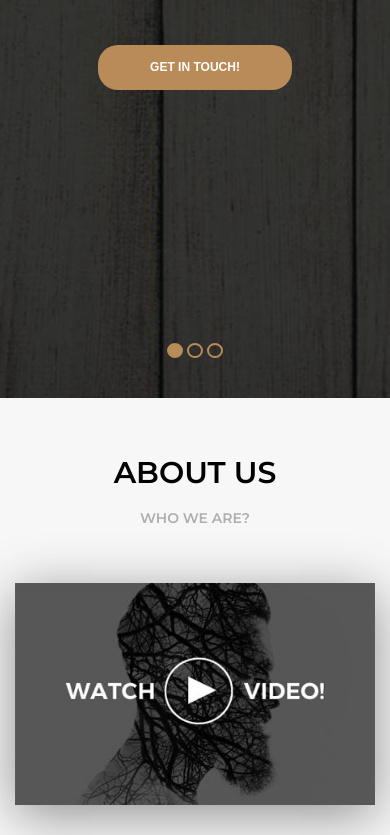
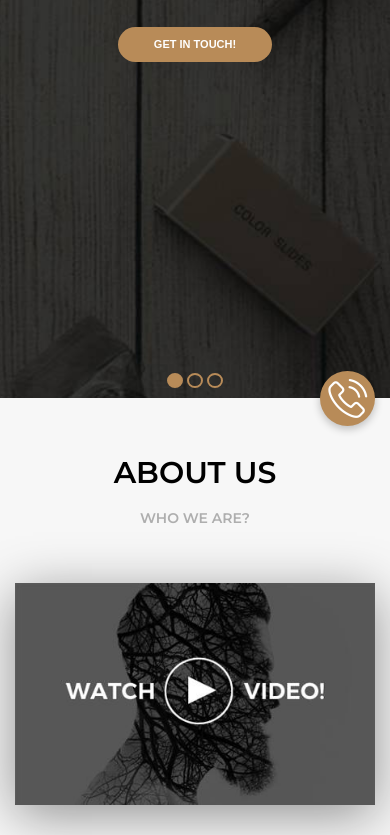
Before and after one commit to pawel-zun/awax-studio, a website: page index.html in a window 390 px wide. Shown: the part 446-1281 px from the top of the page. Drawn offline with Linux system fonts and the light colour scheme.

Commit message:
tweak resposivity of some elements

```diff
--- a/index.html
+++ b/index.html
@@ -53,7 +53,7 @@
 			<h1 class="jumbotron__title">Design is about <span class="jumbotron__title--decor">communication</span>
 			</h1>
 			<h2 class="jumbotron__subtitle">call us: +00 0 1234 5678</h2>
-			<button class="button">get in touch!</button>
+			<button class="button--masthead">get in touch!</button>
 		</div>
 		<footer class="masthead__footer">
 			<div class="pagination--masthead">
--- a/sass/modules/_responsive.scss
+++ b/sass/modules/_responsive.scss
@@ -14,3 +14,25 @@ $breakpoints: (
         + "Available breakpoints are: #{map-keys($breakpoints)}.";
   }
 }
+
+@mixin portrait($breakpoint) {
+  @if map-has-key($breakpoints, $breakpoint) {
+    @media (max-width: map-get($breakpoints, $breakpoint)) and (orientation: portrait) {
+      @content;
+    }
+  } @else {
+    @warn "Unfortunately, no value could be retrieved from `#{$breakpoint}`. "
+        + "Available breakpoints are: #{map-keys($breakpoints)}.";
+  }
+}
+
+@mixin landscape($breakpoint) {
+  @if map-has-key($breakpoints, $breakpoint) {
+    @media (max-width: map-get($breakpoints, $breakpoint)) and (orientation: landscape) {
+      @content;
+    }
+  } @else {
+    @warn "Unfortunately, no value could be retrieved from `#{$breakpoint}`. "
+        + "Available breakpoints are: #{map-keys($breakpoints)}.";
+  }
+}
--- a/sass/partials/common/_buttons.scss
+++ b/sass/partials/common/_buttons.scss
@@ -39,6 +39,10 @@
   &:focus {
   	outline: none;
   }
+  @include respond-to('small') {
+    width: 55px;
+    height: 55px;
+  }
 }
 
 .round--call {
@@ -49,7 +53,7 @@
     right: 15px;
   }
   @include respond-to('small') {
-    display: none;
+  bottom: -27.5px;
   }
 }
 
@@ -57,4 +61,7 @@
   @extend .round;
   left: 15px;
   top: -32.5px;
+  @include respond-to('small') {
+    top: -27.5px;
+  }
 }
--- a/sass/partials/sections/_footer.scss
+++ b/sass/partials/sections/_footer.scss
@@ -76,6 +76,7 @@
 	margin-bottom: 30px;
 	background-color: $detail-color-dark;
 	@include respond-to('small') {
+		width: 100%;
 		max-width: 320px;
 	}
 }
--- a/sass/partials/sections/_masthead.scss
+++ b/sass/partials/sections/_masthead.scss
@@ -7,11 +7,20 @@
 	color: $text-color-white;
 	text-transform: uppercase;
 	position: relative;
+	@include respond-to('medium') {
+		background-position: right center;
+	}
 }
 
 .masthead__navigation {
 	height: 100px;
 	background-color: $bg-color-dark;
+	@include respond-to('small') {
+		height: 80px;
+	}
+	@include respond-to('extra-small') {
+		height: 60px;
+	}
 }
 
 .navigation__container {
@@ -22,12 +31,39 @@
 	justify-content: space-between;
 	height: 100%;
 	position: relative;
+	@include respond-to('medium') {
+		padding-left: 40px;
+		padding-right: 40px;
+	}
 }
 
 .navigation__list {
 	height: 100%;
 	display: flex;
 	align-items: center;
+	@include respond-to('medium') {
+		padding-bottom: 100px;
+		position: absolute;
+		top: 100px;
+		left: 0;
+		display: none;
+		flex-direction: column;
+		justify-content: space-around;
+		background-color: $bg-color-dark;
+		width: 100%;
+		height: calc(100vh - 100px);
+		z-index: 100;
+	}
+	@include respond-to('small') {
+		top: 80px;
+		height: calc(100vh - 80px);
+		padding-bottom: 50px;
+	}
+	@include respond-to('extra-small') {
+		top: 60px;
+		height: calc(100vh - 60px);
+		padding-bottom: 15px;
+	}
 }
 
 .list__item {
@@ -38,6 +74,30 @@
 	margin: 0 auto;
 	&:hover .list__link::after {
 		visibility: visible;
+	}
+	@include respond-to('medium') {
+		font-size: 21px;
+		padding-top: 10px;
+		padding-bottom: 20px;
+		padding-left: 0;
+		padding-right: 0;
+		position: relative;
+	}
+	@include portrait('medium') {
+		font-size: 34px;
+	}
+	@include respond-to('small') {
+		font-size: 16px;
+		padding-top: 5px;
+		padding-bottom: 15px;
+	}
+	@include portrait('small') {
+		font-size: 34px;
+	}
+	@include respond-to('extra-small') {
+		font-size: 14px;
+		padding-top: 5px;
+		padding-bottom: 7px;
 	}
 }
 
@@ -54,6 +114,40 @@
 		height: 5px;
 		width: 100%;
 		background-color: $detail-color;
+	}
+	@include respond-to('medium') {
+		&::after {
+			content: '';
+			display: block;
+			visibility: visible;
+			position: absolute;
+			left: -10%;
+			top: 40px;
+			height: 2px;
+			width: 120%;
+			background-color: $detail-color;
+		}
+	}
+	@include portrait('medium') {
+		&::after {
+			top: 60px;
+		}
+	}
+	@include respond-to('small') {
+		&::after {
+			top: 25px;
+		}
+	}
+	@include portrait('small') {
+		&::after {
+			top: 60px;
+		}
+	}
+	@include respond-to('extra-small') {
+		&::after {
+			height: 1px;
+			top: 20px;
+		}
 	}
 }
 
@@ -108,79 +202,25 @@
 			background-color: $detail-color;
 		}
 	}
-}
-
-@include respond-to('medium') {
-	.navigation__container {
-		padding-left: 40px;
-		padding-right: 40px;
-	}
-	.navigation__list {
-		position: absolute;
-		top: 100px;
-		left: 0;
-		display: none;
-		flex-direction: column;
-		justify-content: flex-start;
-		background-color: $bg-color-dark;
-		width: 100vw;
-		height: calc(100vh - 100px);
-		z-index: 100;
-	}
-
-	.list__item {
+	@include respond-to('medium') {
 		display: block;
-		font-size: 21px;
-		padding-top: 10px;
-		padding-bottom: 20px;
-		padding-left: 0;
-		padding-right: 0;
-		position: relative;
-	}
-
-	.list__link {
-		display: inline-block;
-		&::after {
-			content: '';
-			display: block;
-			visibility: visible;
-			position: absolute;
-			left: -10%;
-			top: 40px;
-			height: 2px;
-			width: 120%;
-			background-color: $detail-color;
-		}
-	}
-	.navigation__burger {
-		display: block;
-	}
-}
-
-@include respond-to('small') {
-	.list__item {
-		display: block;
-		font-size: 18px;
-		padding-top: 5px;
-		padding-bottom: 15px;
-	}
-
-	.list__link {
-		display: inline-block;
-		&::after {
-			top: 30px;
-		}
 	}
 }
 
 .jumbotron {
 	@extend .container;
-	height: calc(100% - 176px);
+	height: calc(100% - 166px);
   display: flex;
   flex-direction: column;
   justify-content: center;
   align-items: center;
 	text-align: center;
+	@include respond-to('small') {
+		height: calc(100% - 131px);
+	}
+	@include respond-to('extra-small') {
+		height: calc(100% - 111px);
+	}
 }
 
 .jumbotron__title {
@@ -191,6 +231,10 @@
 	@include respond-to('small') {
 		font-size: 50px;
 		line-height: 50px;
+	}
+	@include portrait('small') {
+		font-size: 72px;
+		line-height: 69px;
 	}
 	@include respond-to('extra-small') {
 		font-size: 30px;
@@ -208,16 +252,42 @@
 	line-height: 18px;
 	text-align: center;
 	margin: 30px auto 50px;
+	@include respond-to('small') {
+		font-size: 18px;
+		margin: 20px auto 30px;
+	}
+	@include portrait('small') {
+		font-size: 24px;
+		margin: 30px auto 50px;
+	}
 	@include respond-to('extra-small') {
 		font-size: 14px;
+		margin: 20px auto 30px;
+	}
+}
+
+.button--masthead {
+	@extend .button;
+	@include respond-to('extra-small') {
+		max-width: 154px;
+		height: 35px;
+		font-size: 11px;
+		font-weight: 600;
 	}
 }
 
 .masthead__footer {
 	@extend .section__footer;
+	@include respond-to('small') {
+		padding-top: 20px;
+		padding-bottom: 0;
+	}
 }
 
 .pagination--masthead {
 	@extend .pagination;
-	padding-top: 20px;
+	padding-top: 5px;
+	@include respond-to('small') {
+		padding-bottom: 10px;
+	}
 }
--- a/sass/partials/sections/_services.scss
+++ b/sass/partials/sections/_services.scss
@@ -31,6 +31,9 @@
 	}
 	@include respond-to('small') {
 		grid-column: span 6;
+		&::after {
+			right: -8px;
+		}
 		&:nth-of-type(2) {
 			&::after {
 				display: none;
```
Also changed, not shown: style.css, 1 other file.
